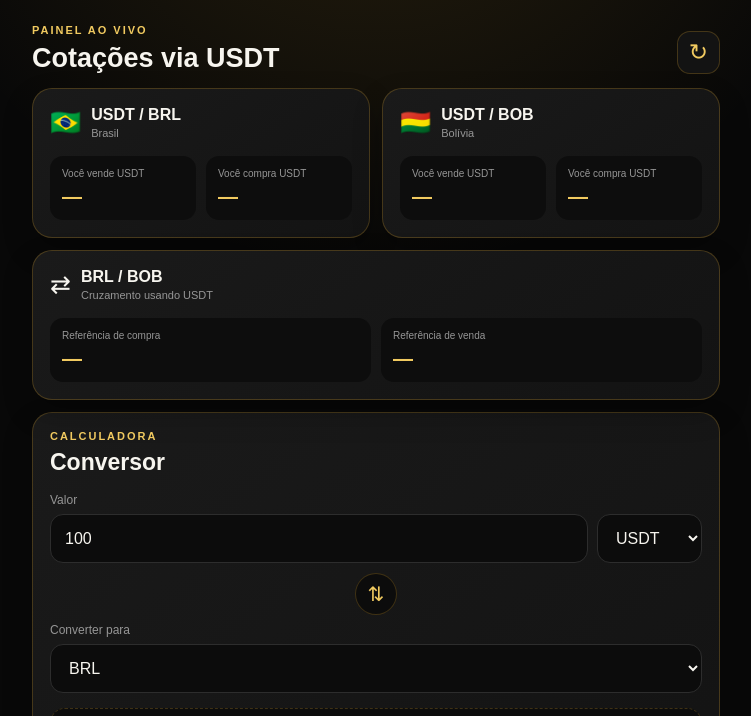
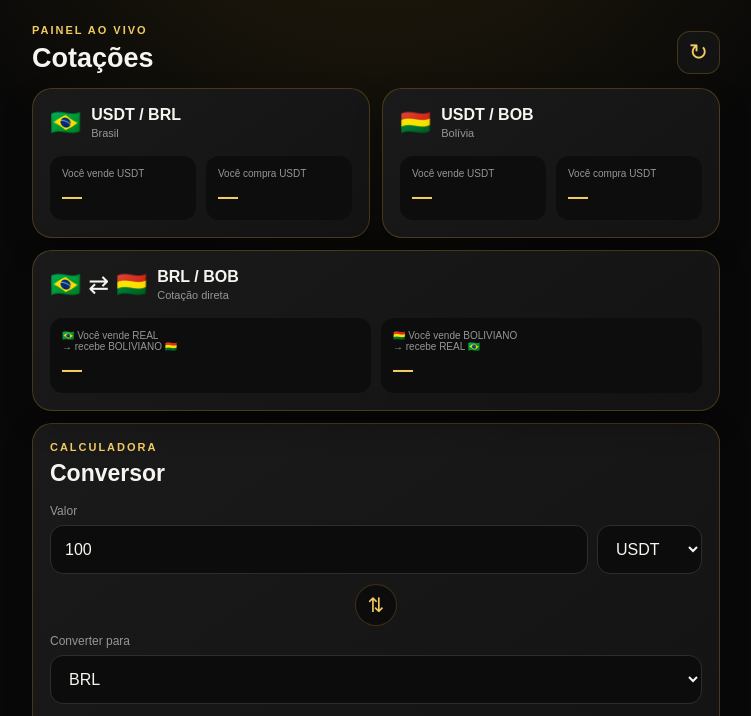
Before and after one commit to netlanches2014-lab/cambio-cortez, a website: page index.html in a window 1280 px wide. Both pictures are taken after a click on the button "ACESSAR COTAÇÕES". Shown: the part 68-784 px from the top of the page, without its empty margins (264-1015 px from the left). Drawn offline with Linux system fonts and the light colour scheme; no server answers.

Commit message:
Refactor index.html for clarity and consistency
Updated various sections of the HTML document to improve clarity and consistency, including headings, labels, and footer text.

```diff
--- a/index.html
+++ b/index.html
@@ -4,6 +4,7 @@
   <meta charset="utf-8">
   <meta name="viewport" content="width=device-width, initial-scale=1, viewport-fit=cover">
   <meta name="theme-color" content="#080808">
+
   <meta
     name="description"
     content="Câmbio Cortez — cotações USDT, Real e Boliviano."
@@ -17,6 +18,7 @@
 <body>
 
   <section id="accessScreen" class="access-screen">
+
     <div class="access-card">
 
       <div class="spartan-logo">⚔️</div>
@@ -40,19 +42,23 @@
       <small>Não exige cadastro</small>
 
     </div>
+
   </section>
+
 
   <main id="app" class="app hidden">
 
     <header class="topbar">
 
       <div class="brand">
+
         <div class="mini-logo">⚔️</div>
 
         <div>
           <strong>Câmbio Cortez</strong>
           <span>Mercado P2P</span>
         </div>
+
       </div>
 
       <div id="status" class="status loading">
@@ -61,11 +67,12 @@
 
     </header>
 
+
     <section class="hero">
 
       <div>
         <p class="eyebrow">PAINEL AO VIVO</p>
-        <h2>Cotações via USDT</h2>
+        <h2>Cotações</h2>
       </div>
 
       <button
@@ -78,17 +85,23 @@
 
     </section>
 
+
     <section class="cards">
+
+
+      <!-- USDT / BRL -->
 
       <article class="quote-card">
 
         <div class="card-title">
+
           <span class="flag">🇧🇷</span>
 
           <div>
             <strong>USDT / BRL</strong>
             <small>Brasil</small>
           </div>
+
         </div>
 
         <div class="quote-grid">
@@ -107,15 +120,20 @@
 
       </article>
 
+
+      <!-- USDT / BOB -->
+
       <article class="quote-card">
 
         <div class="card-title">
+
           <span class="flag">🇧🇴</span>
 
           <div>
             <strong>USDT / BOB</strong>
             <small>Bolívia</small>
           </div>
+
         </div>
 
         <div class="quote-grid">
@@ -134,27 +152,47 @@
 
       </article>
 
+
+      <!-- BRL / BOB -->
+
       <article class="quote-card cross-card">
 
         <div class="card-title">
-          <span class="flag">⇄</span>
+
+          <span class="flag">🇧🇷 ⇄ 🇧🇴</span>
 
           <div>
             <strong>BRL / BOB</strong>
-            <small>Cruzamento usando USDT</small>
+            <small>Cotação direta</small>
           </div>
+
         </div>
 
         <div class="quote-grid">
 
           <div>
-            <small>Referência de compra</small>
+
+            <small>
+              🇧🇷 Você vende REAL
+              <br>
+              → recebe BOLIVIANO 🇧🇴
+            </small>
+
             <strong id="crossBuy">—</strong>
+
           </div>
 
+
           <div>
-            <small>Referência de venda</small>
+
+            <small>
+              🇧🇴 Você vende BOLIVIANO
+              <br>
+              → recebe REAL 🇧🇷
+            </small>
+
             <strong id="crossSell">—</strong>
+
           </div>
 
         </div>
@@ -163,12 +201,18 @@
 
     </section>
 
+
+    <!-- CALCULADORA -->
+
     <section class="converter">
 
       <p class="eyebrow">CALCULADORA</p>
+
       <h3>Conversor</h3>
 
-      <label for="amount">Valor</label>
+      <label for="amount">
+        Valor
+      </label>
 
       <div class="input-row">
 
@@ -189,6 +233,7 @@
 
       </div>
 
+
       <button
         id="swapButton"
         class="swap-button"
@@ -197,19 +242,28 @@
         ⇅
       </button>
 
+
       <label for="toCurrency">
         Converter para
       </label>
 
-      <select id="toCurrency" class="full-select">
+      <select
+        id="toCurrency"
+        class="full-select"
+      >
+
         <option value="BRL">BRL</option>
         <option value="BOB">BOB</option>
         <option value="USDT">USDT</option>
+
       </select>
+
 
       <div class="result-box">
 
-        <small>Resultado estimado</small>
+        <small>
+          Resultado estimado
+        </small>
 
         <strong id="conversionResult">
           —
@@ -223,7 +277,12 @@
 
     </section>
 
-    <div id="errorMessage" class="error-message hidden"></div>
+
+    <div
+      id="errorMessage"
+      class="error-message hidden"
+    ></div>
+
 
     <footer>
 
@@ -232,18 +291,20 @@
       </div>
 
       <div id="methodology">
-        Fonte: Binance P2P
+        Cotação manual • Câmbio Cortez
       </div>
 
       <p>
-        Referência informativa. Confirme preço,
-        limite e método de pagamento antes de negociar.
+        Referência informativa.
+        Confirme preço, limite e método
+        de pagamento antes de negociar.
       </p>
 
     </footer>
 
   </main>
 
+
   <script src="/app.js"></script>
 
 </body>
```
